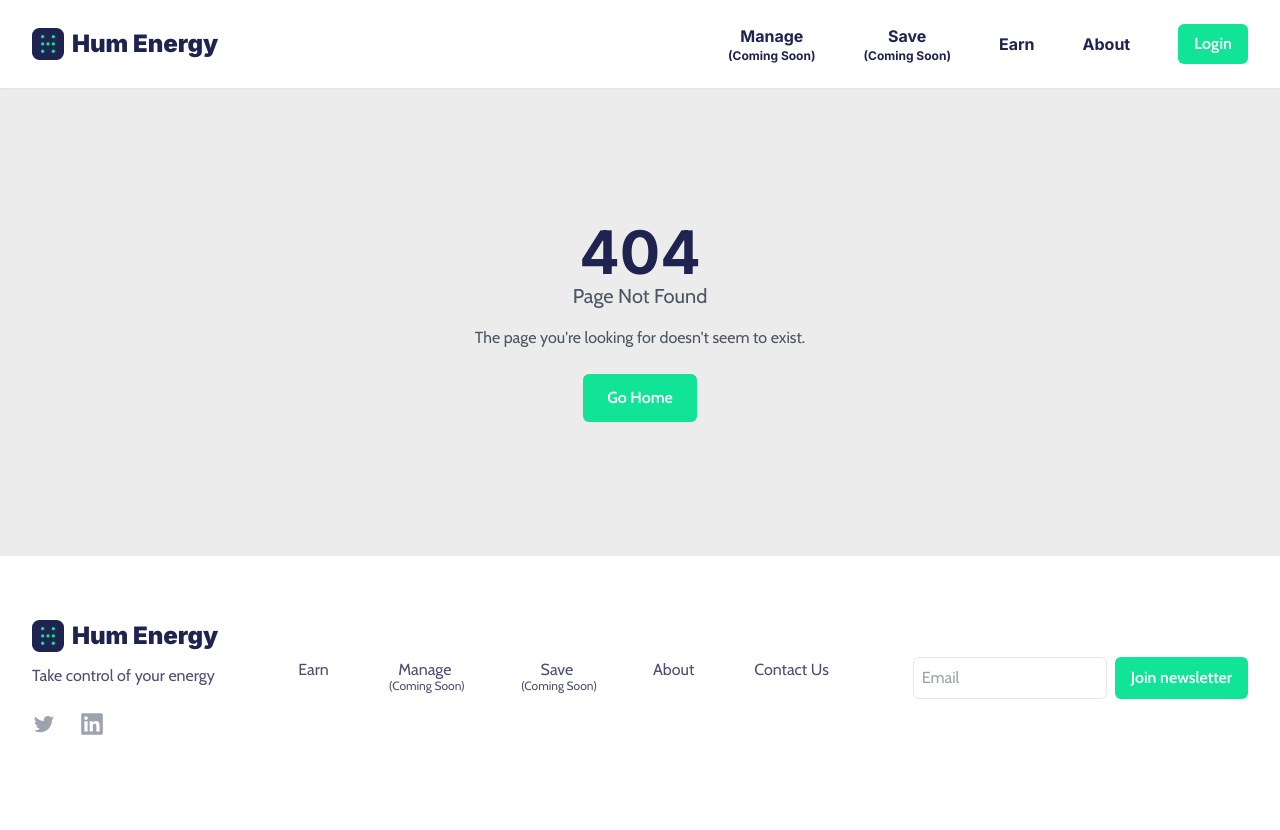
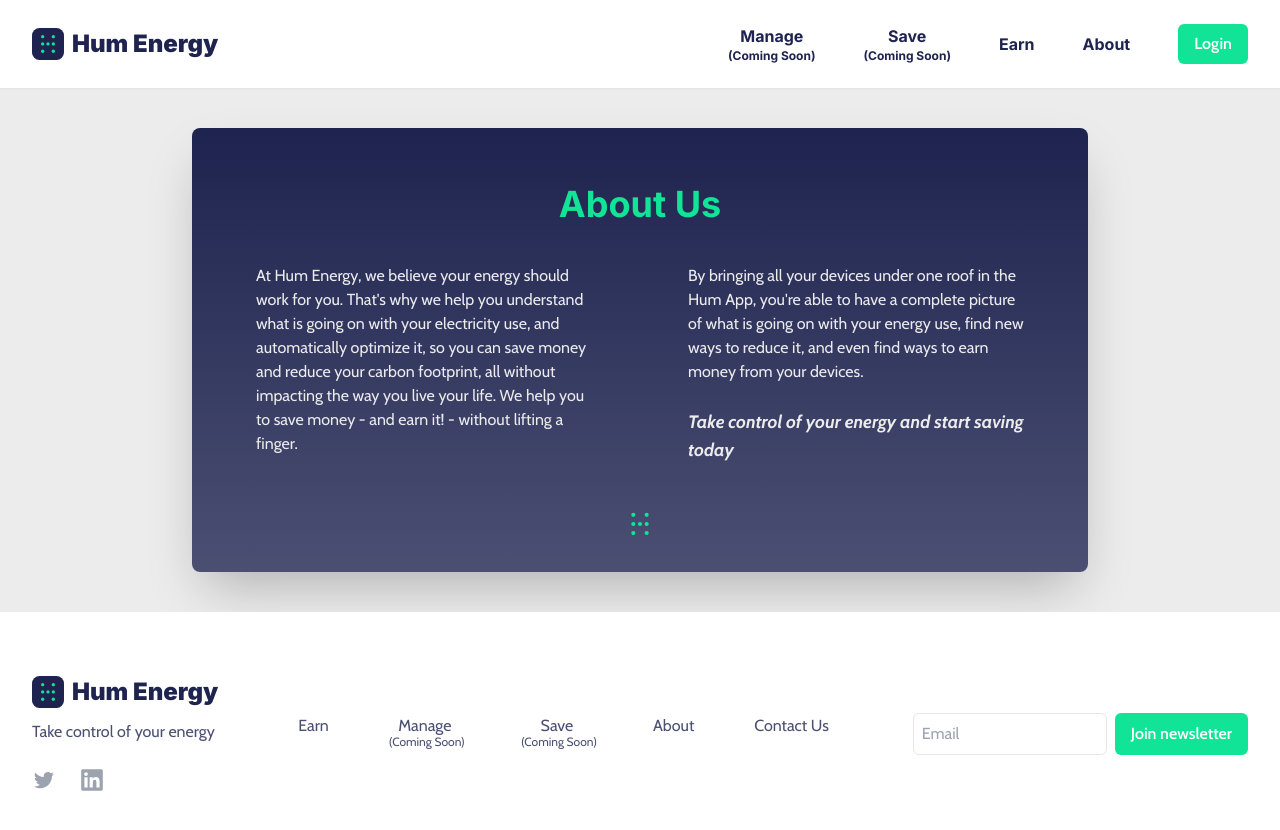
Before and after one commit to JamesDLamming/humenergy-web, a Next.js app: page /test in a window 1280 px wide. Before the commit this address had no page. Shown: the top 830 px of the page. Before the commit the page ends 800 px from the top, so only its background shows below. Built offline with nearby package versions, Linux system fonts and the light colour scheme.

Commit message:
test page for vercel

```diff
--- /dev/null
+++ b/pages/test.js
@@ -0,0 +1,57 @@
+import React from 'react';
+import Footer from '../components/Footer';
+import Nav from '../components/Nav';
+import SEO from '../components/SEO';
+
+const AboutUsPage = () => {
+  return (
+    <>
+      <SEO title="About Hum Energy" />
+
+      <div className="page-container bg-bgMain flex flex-col min-h-screen overflow-hidden">
+        <Nav></Nav>
+        <div className="main-content about mx-4 flex-grow">
+          <div
+            className="max-w-xl px-4 align-center mx-auto sm:max-w-3xl sm:px-6 lg:px-8 lg:max-w-4xl shadow-2xl text-bgMain bg-gradient-to-b from-main to-mainSecondary  py-4 rounded-lg my-10
+            "
+          >
+            <header className="text-center my-10">
+              <h1 className="text-4xl font-bold text-accent">About Us</h1>
+            </header>
+            <div className="max-w-xl px-4 mx-auto grid gap-6 sm:max-w-3xl sm:px-6 lg:px-8 lg:max-w-7xl lg:grid-cols-2 lg:gap-24 lg:gap-y-6 relative z-10 mb-10">
+              <div className="">
+                At Hum Energy, we believe your energy should work for you.
+                That's why we help you understand what is going on with your
+                electricity use, and automatically optimize it, so you can save
+                money and reduce your carbon footprint, all without impacting
+                the way you live your life. We help you to save money - and earn
+                it! - without lifting a finger.
+              </div>
+              <div>
+                <div>
+                  By bringing all your devices under one roof in the Hum App,
+                  you're able to have a complete picture of what is going on
+                  with your energy use, find new ways to reduce it, and even
+                  find ways to earn money from your devices.
+                </div>
+                <div className="font-bold text-lg italic mt-6">
+                  Take control of your energy and start saving today
+                </div>
+              </div>
+            </div>
+            <div className=" text-xl mb-3 flex flex-wrap items-center justify-center lg:flex-1 gap-x-2">
+              <img
+                className="w-auto h-10"
+                src="/HumEnergyLogoSquare-nobackground.svg"
+                alt="Hum Energy logo"
+              ></img>
+            </div>
+          </div>
+        </div>
+        <Footer> </Footer>
+      </div>
+    </>
+  );
+};
+
+export default AboutUsPage;
```
